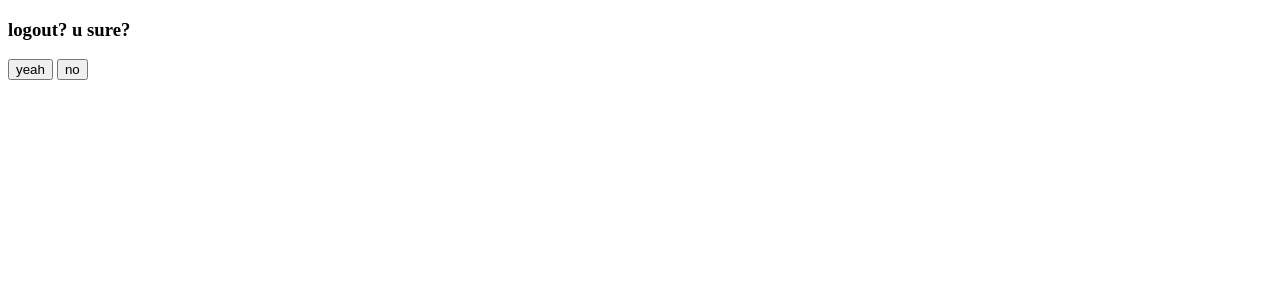
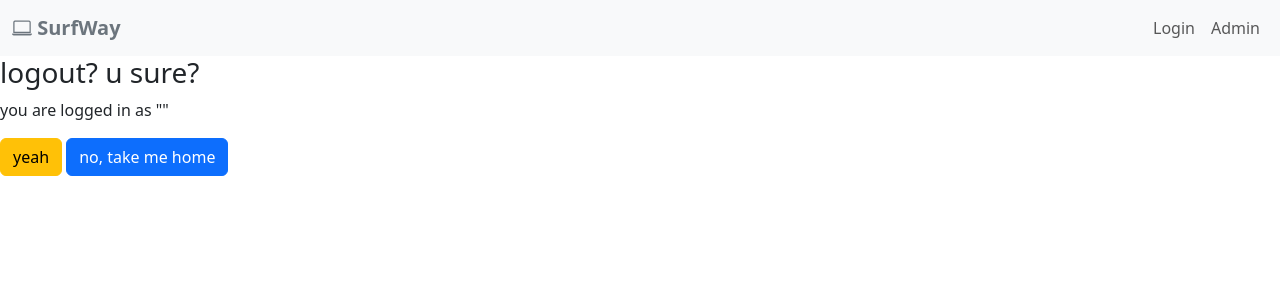
Before and after one commit to Farzan-79/DjSurvey, a Django app: page /accounts/logout/ in a window 1280 px wide. Shown: the top 300 px of the page. Run offline with Django 5.2, Linux system fonts and the light colour scheme.

Commit message:
2- Refactor templates added base template, bootstrap and some cleaning

```diff
--- a/templates/accounts/login.html
+++ b/templates/accounts/login.html
@@ -9,8 +9,9 @@
     <form action="." method="post">
         {% csrf_token %}
         {{form.as_p}}
-        <button type="submit">Log In</button>
+        <button class="btn btn-primary" type="submit">Log In</button>
     </form>
+    dont have an account? <a href="{% url 'accounts:register' %}">SING UP</a>
 {% endif %}
 
 
--- a/templates/accounts/logout.html
+++ b/templates/accounts/logout.html
@@ -4,8 +4,9 @@
 <form action="." method="post">
     {% csrf_token %}
     <h3>logout? u sure?</h3>
-    <button type="submit">yeah</button>
-    <a href="{% url 'home' %}"><button type="button">no</button></a>
+    <p>you are logged in as "{{ request.user.username }}"</p>
+    <button type="submit" class="btn btn-warning">yeah</button>
+    <a href="{% url 'home' %}" class="btn btn-primary">no, take me home</a>
 </form>
 
 
--- a/templates/accounts/register.html
+++ b/templates/accounts/register.html
@@ -9,7 +9,7 @@
     <form method="POST">
         {% csrf_token %}
         {{ form.as_p }}
-        <button type="submit">Sign Up</button>
+        <button class="btn btn-primary" type="submit">Sign Up</button>
     </form>
 {% endif %}
 {% endblock content %}
--- a/templates/base.html
+++ b/templates/base.html
@@ -1,12 +1,58 @@
+{% load static %}
 <!DOCTYPE html>
 <html>
     <head>
         <meta charset="UTF-8">
+        <meta name="viewport" content="width=device-width, initial-scale=1.0">
+        <title>SurfWay</title>
+        <!-- <link rel="stylesheet" href="{% static 'css/shared/styles.css' %}"> -->
+        <!-- <p><a href="/login">LOGIN/LOGOUT</a></p> -->
+        <!-- <p><a href="/admin/">ADMIN</a></p> -->
+        <!-- <p><a href="{% url 'home' %}">HOME</a></p> -->
+        <link rel="stylesheet" href="https://cdn.jsdelivr.net/npm/bootstrap@5.3.2/dist/css/bootstrap.min.css">
+        <link rel="stylesheet" href="https://cdn.jsdelivr.net/npm/bootstrap-icons@1.11.3/font/bootstrap-icons.min.css">
+        <script src="https://unpkg.com/htmx.org@2.0.4/dist/htmx.js" integrity="sha384-oeUn82QNXPuVkGCkcrInrS1twIxKhkZiFfr2TdiuObZ3n3yIeMiqcRzkIcguaof1" crossorigin="anonymous"></script>
+        {% block head %}{% endblock head %}
     </head>
+    <body>
+        <nav class="navbar navbar-expand-md navbar-light bg-light">
+            <div class="container-xxl">
+
+                <a href="{% url 'home' %}" class="navbar-brand">
+                    <span class="fw-bold text-secondary">
+                        <i class="bi bi-laptop"></i>
+                        SurfWay
+                    </span>
+                </a>
+
+                <button class="navbar-toggler" type="button" data-bs-target="#main-nav" data-bs-toggle="collapse" aria-controls="main-nav" aria-expanded="false" aria-label="Toggle navigation">
+                    <span class="navbar-toggler-icon"></span>
+                </button>
+
+                <div class="collapse navbar-collapse justify-content-end align-items-center" id="main-nav">
+                    <ul class="navbar-nav">
+                        <li class="nav-item">
+                            {% if user.is_authenticated %}
+                                <a href="{% url 'accounts:logout' %}" class="nav-link">Logout</a>
+                            {% else %}
+                                <a href="{% url 'accounts:login' %}" class="nav-link">Login</a>
+                            {% endif %}
+                        </li>
+                        <li class="navbar-nav">
+                            <a href="/admin" class="nav-link">Admin</a>
+                        </li>
+                    </ul>
+                </div>
+            </div>
+        </nav>
 
 
-    <body>
         {% block content %}
         {% endblock content %}
+
+        <script src="https://cdn.jsdelivr.net/npm/bootstrap@5.3.2/dist/js/bootstrap.bundle.min.js"></script>
     </body>
+
+
+
 </html>
--- a/templates/home-view.html
+++ b/templates/home-view.html
@@ -1 +1,5 @@
+{% extends 'base.html' %}
+
+{% block content %}
 <h1>WELCOME TO THE SURVEY WEBSITE</h1>
+{% endblock content %}
```
